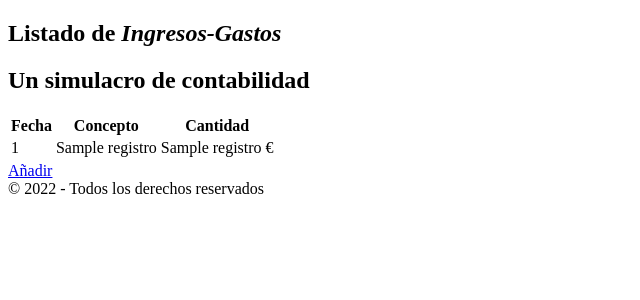
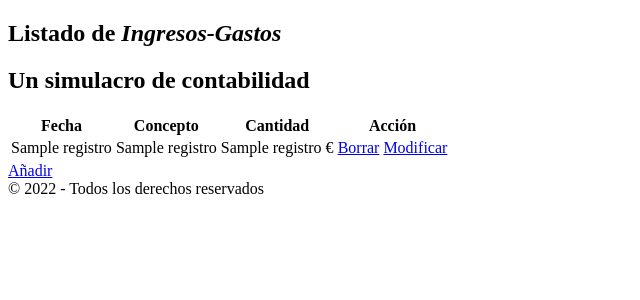
Before and after one commit to KeepCodingCeroXII/ingresos_gastos, a Flask app: template registro_ig/templates/index.html in a window 1280 px wide. Shown: the part 60-360 px from the top of the page, without its empty margins (0-640 px from the left). Run offline with Flask 2, Linux system fonts and the light colour scheme; the template is opened without the code that fills it: most values are stand-ins (such as "Sample title", 1, 10 or a date in 2020); parts of the project's set-up code (start-up, migrations or seed data) failed here and were passed over.

Commit message:
Inicio mod / borr

```diff
--- a/registro_ig/templates/index.html
+++ b/registro_ig/templates/index.html
@@ -10,15 +10,20 @@
                         <th>Fecha</th>
                         <th>Concepto</th>
                         <th>Cantidad</th>
+                        <th>Acción</th>
                     </tr>
                 </thead>
                 <tbody>
                     {% for registro in movements %}
                     {# registro es cada una de las filas de la lista movements #}
                     <tr>
-                        <td>{{ registro[0] }}</td>
-                        <td>{{ registro[1] }}</td>
-                        <td>{{ registro[2] }} €<!-- esto debería sacarlo bien formateado --></td>
+                        <td>{{ registro[1] }}</td><!-- Fecha -->
+                        <td>{{ registro[2] }}</td><!-- concepto -->
+                        <td>{{ registro[3] }} €<!-- esto debería sacarlo bien formateado --></td>
+                        <td>
+                            <a href="/borrar/{{ registro[0] }}">Borrar</a>
+                            <a href="/modificar/{{ registro[0] }}">Modificar</a>
+                        </td>
                     </tr>
                     {% endfor %}
                 </tbody>
```
Also changed, not shown: registro_ig/routes.py (+37 -0 lines).
